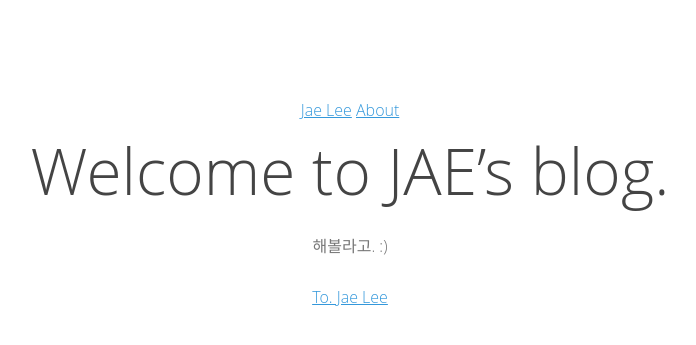
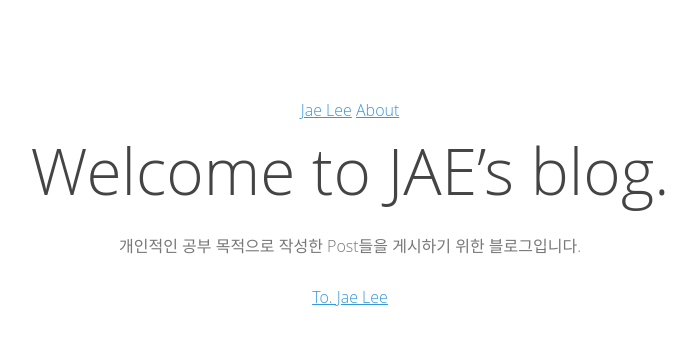
Before and after one commit to rtfmplz/rtfmplz.github.io, a Jekyll site: the page built from _posts/2017-05-07-welcome-to-my-blog.md, in a window 1280 px wide. Shown: the top 345 px of the page, without its empty margins (290-986 px from the left). Built offline with Jekyll 4.4.1, drawn with Linux system fonts in a browser that asks for light colours.

```diff
--- a/_posts/2017-05-07-welcome-to-my-blog.md
+++ b/_posts/2017-05-07-welcome-to-my-blog.md
@@ -1,10 +1,10 @@
 ---
 layout: default
-title: "Welcome to JAE's blog :)"
-category: intro
+title: Welcome to JAE's blog :)
+category: post
 author: Jae
 ---
 
 # Welcome to JAE's blog.
 
-해볼라고. :)
+개인적인 공부 목적으로 작성한 Post들을 게시하기 위한 블로그입니다.
```
